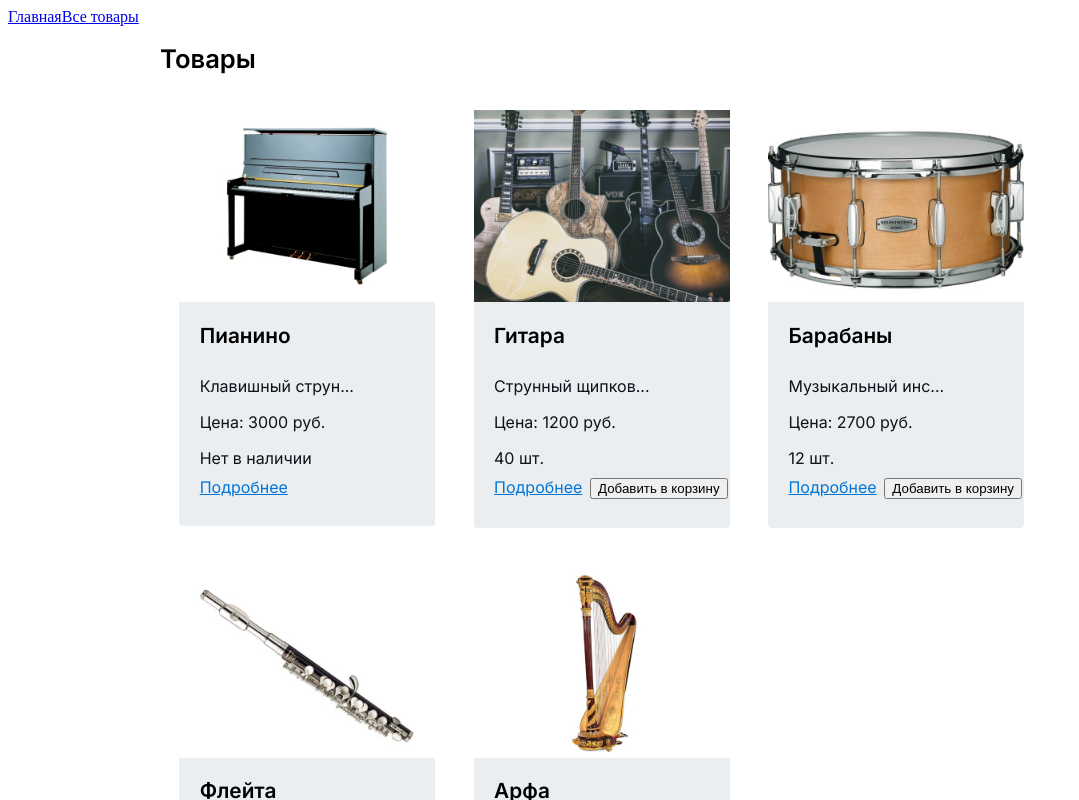
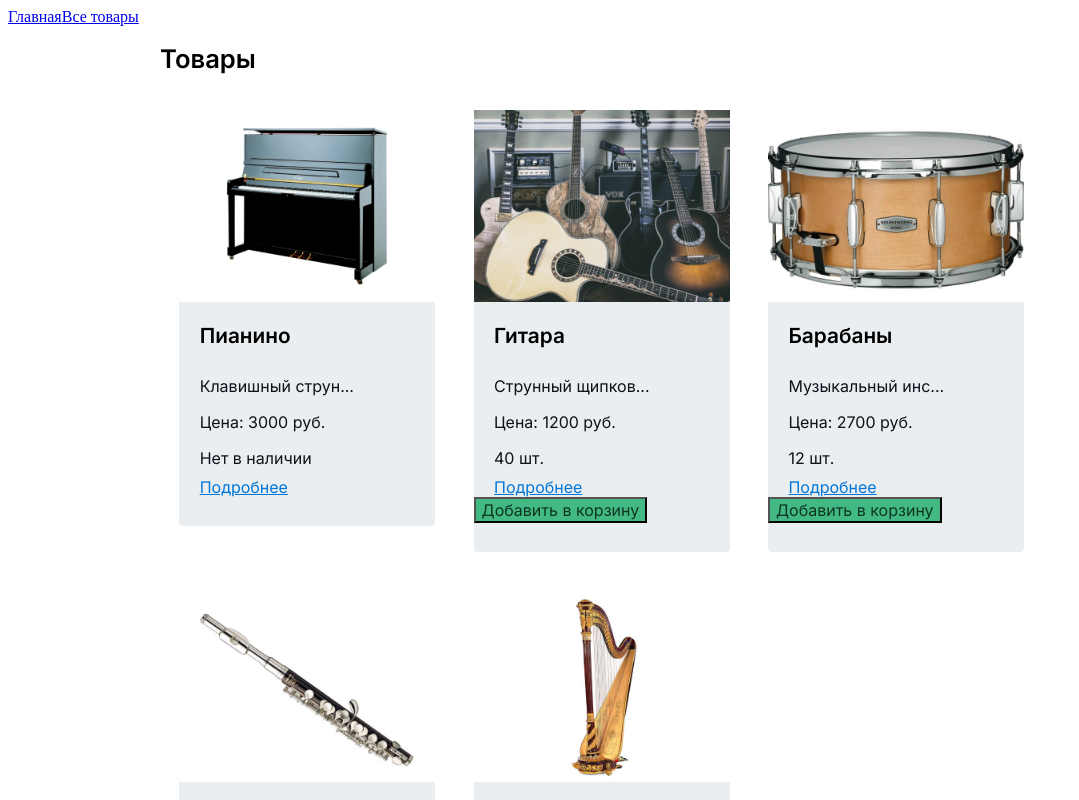
Before and after one commit to katerin-b/vue_homework, a Vue app in the folder hw6-8/: page /products in a window 1280 px wide. Shown: the top 800 px of the page, without its empty margins (0-1079 px from the left). Built offline with nearby package versions, Linux system fonts and the light colour scheme.

Commit message:
Стили вернула

```diff
--- a/hw6-8/src/App.vue
+++ b/hw6-8/src/App.vue
@@ -1,9 +1,9 @@
 <template>
-<!-- ВНЕШНИЙ ВИД КОМПОНЕНТА (HTML РАЗМЕТКА, НО ГЕНЕРИРУЕТСЯ В JS ФАЙЛ)-->
-<!-- 2.3. ИСПОЛЬЗОВАНИЕ КОМПОНЕНТА (обязательно, если компонент импортировали (иначе сборка будет падать)) -->
-<!-- <ShopMenu></ShopMenu> -->
+  <!-- ВНЕШНИЙ ВИД КОМПОНЕНТА (HTML РАЗМЕТКА, НО ГЕНЕРИРУЕТСЯ В JS ФАЙЛ)-->
+  <!-- 2.3. ИСПОЛЬЗОВАНИЕ КОМПОНЕНТА (обязательно, если компонент импортировали (иначе сборка будет падать)) -->
+  <!-- <ShopMenu></ShopMenu> -->
   <shop-menu :links="tabs"></shop-menu>
-<!-- Если между открывающим и закрывающим тегом никакой контент не передаем, то пишем одиночный тег <router-view/> -->
+  <!-- Если между открывающим и закрывающим тегом никакой контент не передаем, то пишем одиночный тег <router-view/> -->
   <router-view/>
 </template>
 
@@ -27,11 +27,13 @@ export default {
       tabs: [
         {title: "Главная", path: "/"},
         {title: "Все товары", path: "/products"},
+       /* {title: "Корзина", path: "/basket"},*/
       ]
     }
   }
 }
 </script>
+
 
 <style lang="css">
 /* ЛОКАЛЬНЫЕ СТИЛИ (SCOPED)(ДОСТУПНЫ ОДНОМУ КОМПОНЕНТУ)
@@ -44,19 +46,33 @@ lang="css" - значение по умолчанию, css синтаксис
 lang="sass" - sass синтаксис
 lang="scss" - scss синтаксис
 lang="less" - less синтаксис
-
 */
-
 @import url('https://fonts.googleapis.com/css2?family=Inter:wght@400;600&display=swap');
 
 h1{
   font-family: Inter;
   font-size: 1.6rem;
 }
+
 .container {
   width: 100%;
   max-width: 60rem;
   margin: 0 auto;
 }
 
+button {
+  font-family: Inter;
+  font-size: 1rem;
+}
+
+.button-add {
+  background-color: #42b983;
+  color: #0e3524;
+}
+
+.button-delete {
+  background-color: #d28585;
+  color: darkred;
+}
+
 </style>
```
